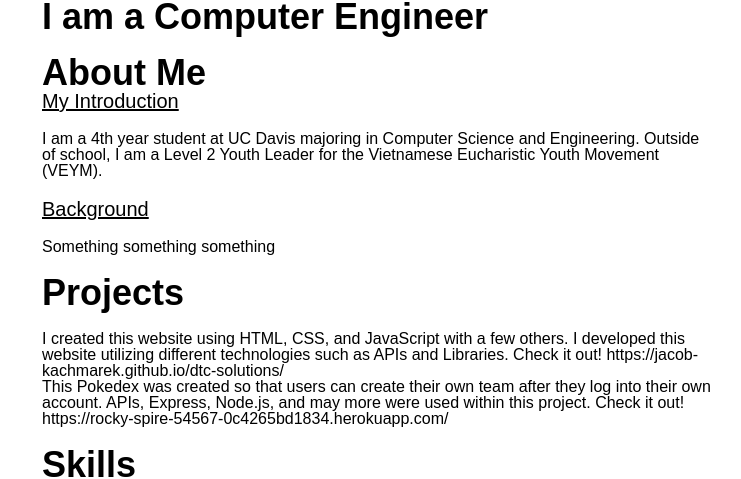
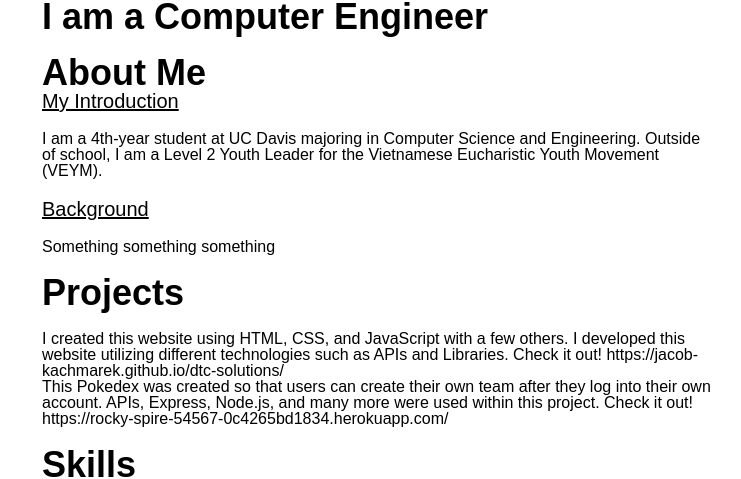
Before and after one commit to hyunghung/my-portfolio, a plain HTML site: page index.html in a window 1280 px wide. Shown: the part 856-1335 px from the top of the page, without its empty margins (436-1177 px from the left). Drawn offline with Linux system fonts and the light colour scheme.

Commit message:
Update index.html

```diff
--- a/index.html
+++ b/index.html
@@ -41,7 +41,7 @@
             <h2 class = "section_title"> About Me</h2>
             <span class = "section_subtitle"><div style="text-decoration: underline 2px;"> My Introduction </span></div>
 <br>
-            <p> I am a 4th year student at UC Davis majoring in Computer Science and Engineering.
+            <p> I am a 4th-year student at UC Davis majoring in Computer Science and Engineering.
                 Outside of school, I am a Level 2 Youth Leader for the Vietnamese Eucharistic Youth Movement (VEYM).
             </p>
 <br>
@@ -60,7 +60,7 @@
     <p> I created this website using HTML, CSS, and JavaScript with a few others. I developed this website utilizing different technologies such as APIs and Libraries.
         Check it out! https://jacob-kachmarek.github.io/dtc-solutions/
     </p>
-    <p> This Pokedex was created so that users can create their own team after they log into their own account. APIs, Express, Node.js, and may more were used within this project.
+    <p> This Pokedex was created so that users can create their own team after they log into their own account. APIs, Express, Node.js, and many more were used within this project.
        Check it out! https://rocky-spire-54567-0c4265bd1834.herokuapp.com/
     </p>
 </section>
```
